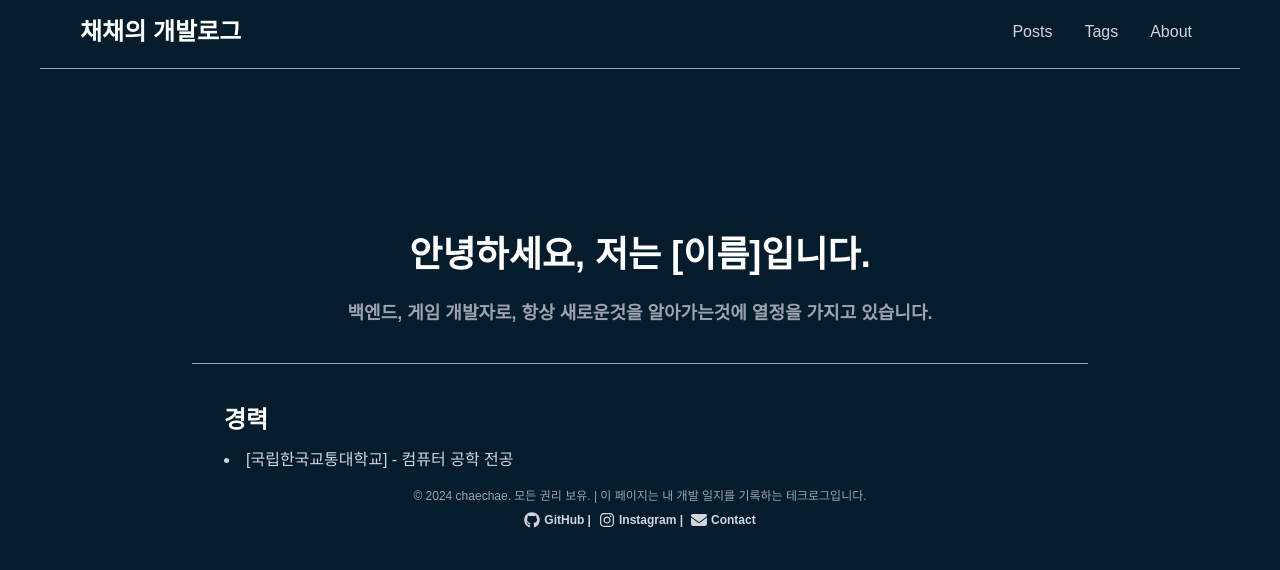
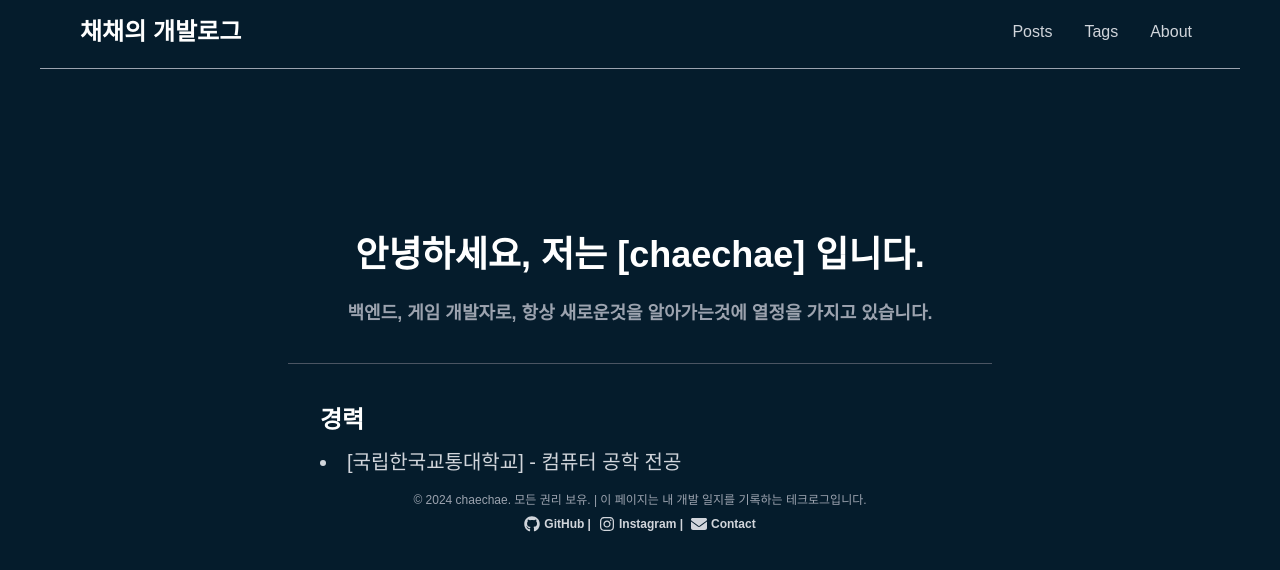
Before and after one commit to chaechae-04/chaechae, a Next.js app: page /about in a window 1280 px wide. Shown: the top 570 px of the page. Built offline with nearby package versions, Linux system fonts and the light colour scheme.

Commit message:
update : Change Github UserId

```diff
--- a/app/about/page.tsx
+++ b/app/about/page.tsx
@@ -7,19 +7,19 @@ export default function About() {
             <Header />
             <div className="bg-[#051c2c] text-white flex flex-col items-center justify-center mx-auto md:mt-[50px] lg:mt-[100px] xl:mt-[150px]">
                 <p className="text-xxs xl:text-4xl font-bold mb-6">
-                    안녕하세요, 저는 [이름]입니다.
+                    안녕하세요, 저는 [chaechae] 입니다.
                     </p>
                 <p className="text-xxxs xl:text-lg text-gray-400 font-bold mb-4">
                     백엔드, 게임 개발자로, 항상 새로운것을 알아가는것에 열정을 가지고 있습니다.
                 </p>
 
-                <div style={{ width: '70% '}} className="bg-gray-400 h-px mt-2 mx-auto mt-5 mb-10" />
+                <div style={{ width: '55% '}} className="bg-gray-600 h-px mt-2 mx-auto mt-5 mb-10" />
 
-                <div className="flex flex-col w-[65%] mx-auto">
+                <div className="flex flex-col w-[50%] mx-auto">
                     <p className="flex text-xxxs xl:text-2xl font-bold mb-3 text-left">
                         경력
                     </p>
-                    <ul className="list-disc list-inside text-gray-300">
+                    <ul className="list-disc list-inside text-gray-300 text-xxxs xl:text-xl">
                         <li>[국립한국교통대학교] - 컴퓨터 공학 전공</li>
                     </ul>
                 </div>
--- a/app/components/Footer.tsx
+++ b/app/components/Footer.tsx
@@ -10,7 +10,7 @@ export default function Footer() {
                     © 2024 chaechae. 모든 권리 보유. | 이 페이지는 내 개발 일지를 기록하는 테크로그입니다.
                 </p>
                 <div className="flex flex-row text-xs font-bold space-w-4 justify-center">
-                        <a href="https://github.com/lee0su" className="flex text-gray-300 hover:text-white mx-1" target="_blank" rel="noopener noreferrer">
+                        <a href="https://github.com/chaechae-04" className="flex text-gray-300 hover:text-white mx-1" target="_blank" rel="noopener noreferrer">
                             <FontAwesomeIcon icon={faGithub} className="w-4 h-4 mr-1" /> GitHub |
                         </a>
                         <a href="https://instagram.com/lee.young_s" className="flex text-gray-300 hover:text-white mx-1" target="_blank" rel="noopener noreferrer">
```
